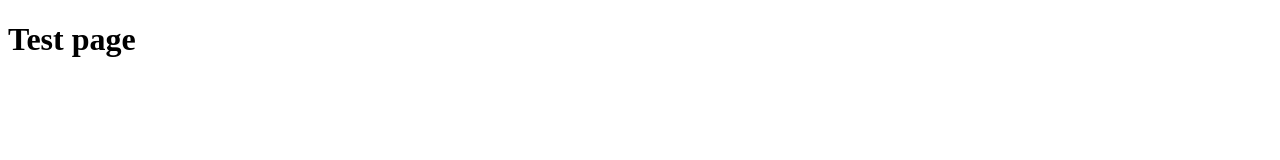
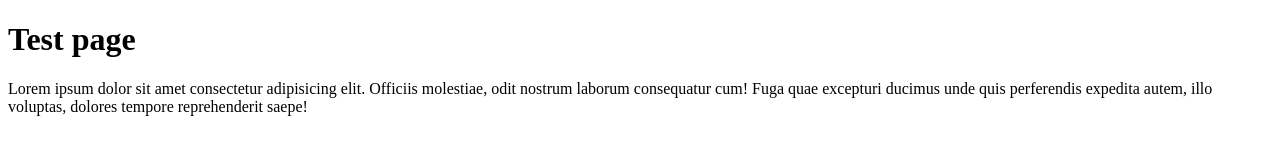
Before and after one commit to sesa92/BIT-JS, a plain HTML site: page index.html in a window 1280 px wide. Drawn offline with Linux system fonts and the light colour scheme.

Commit message:
'test commit'

```diff
--- a/index.html
+++ b/index.html
@@ -10,6 +10,8 @@
 
     <h1>Test page</h1>
 
+    <p>Lorem ipsum dolor sit amet consectetur adipisicing elit. Officiis molestiae, odit nostrum laborum consequatur cum! Fuga quae excepturi ducimus unde quis perferendis expedita autem, illo voluptas, dolores tempore reprehenderit saepe!</p>
+
     <script src="./test.js"></script>
 
 </body>
```
